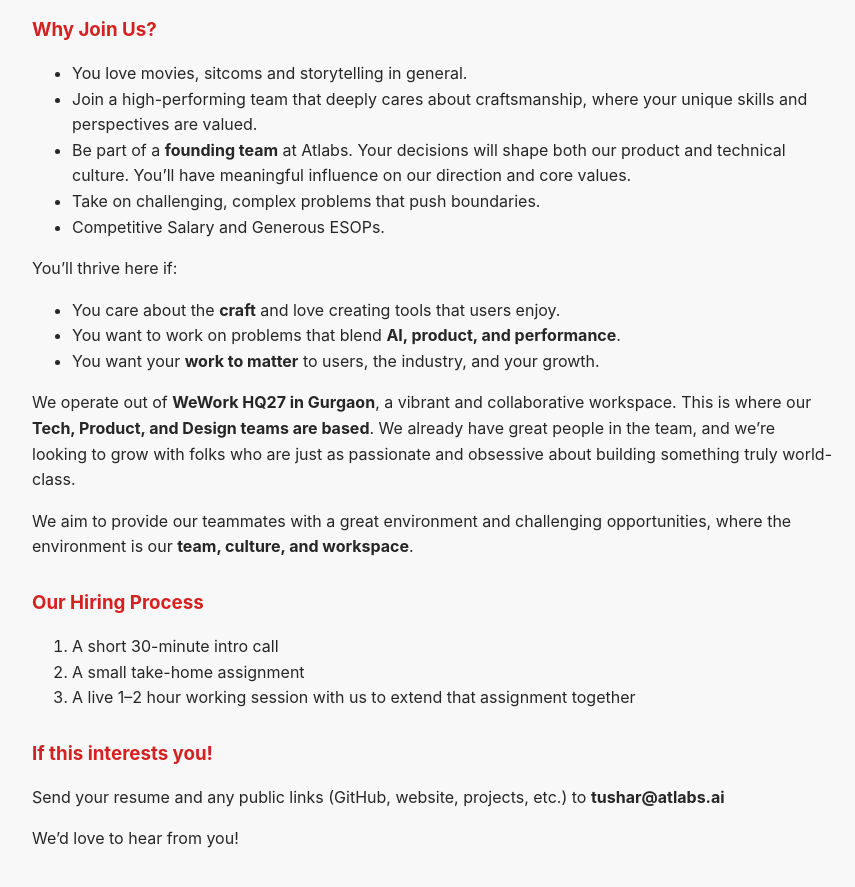
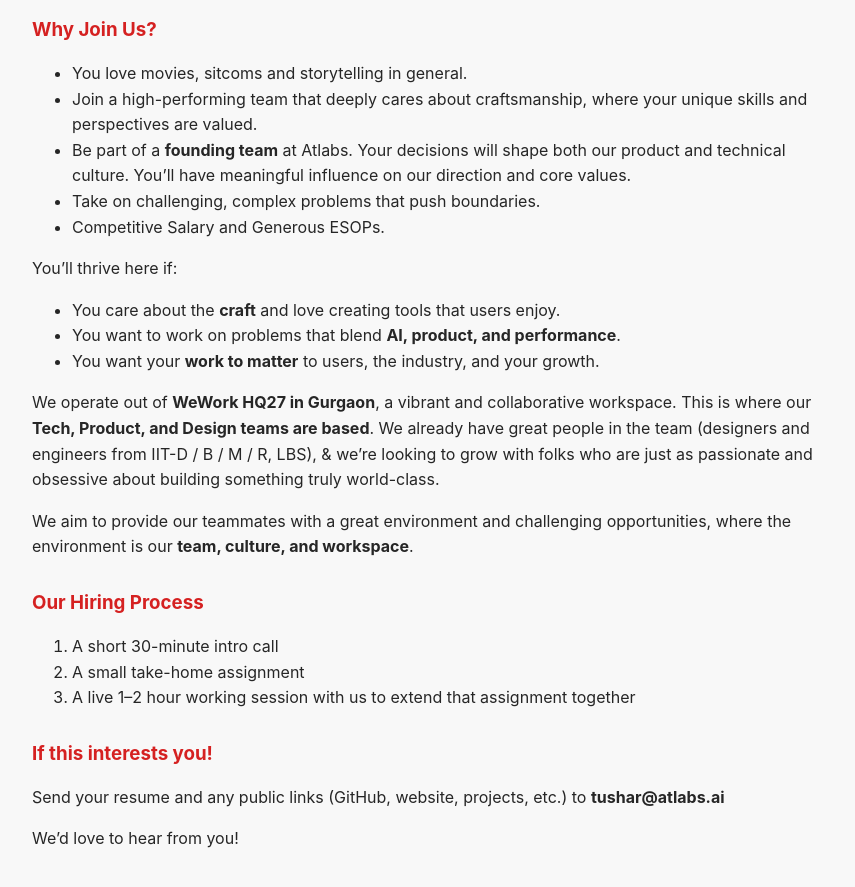
Before and after one commit to tushartuteja/atlabshiring, a Jekyll site: the page built from index.md, in a window 1280 px wide and 900 px high, scrolled down 1898 px. Shown: the top 887 px of the window, without its empty margins (208-1063 px from the left). Built offline with Jekyll 4.4.1, drawn with Linux system fonts in a browser that asks for light colours; our own code applies the rules of GitHub Pages for plain Markdown files.

Commit message:
Update index.md

```diff
--- a/index.md
+++ b/index.md
@@ -75,7 +75,7 @@ You'll thrive here if:
 - You want to work on problems that blend **AI, product, and performance**.
 - You want your **work to matter** to users, the industry, and your growth.
 
-We operate out of **WeWork HQ27 in Gurgaon**, a vibrant and collaborative workspace. This is where our **Tech, Product, and Design teams are based**. We already have great people in the team, and we're looking to grow with folks who are just as passionate and obsessive about building something truly world-class.
+We operate out of **WeWork HQ27 in Gurgaon**, a vibrant and collaborative workspace. This is where our **Tech, Product, and Design teams are based**. We already have great people in the team (designers and engineers from IIT-D / B / M / R, LBS), & we're looking to grow with folks who are just as passionate and obsessive about building something truly world-class.
 
 We aim to provide our teammates with a great environment and challenging opportunities, where the environment is our **team, culture, and workspace**.
 
```
